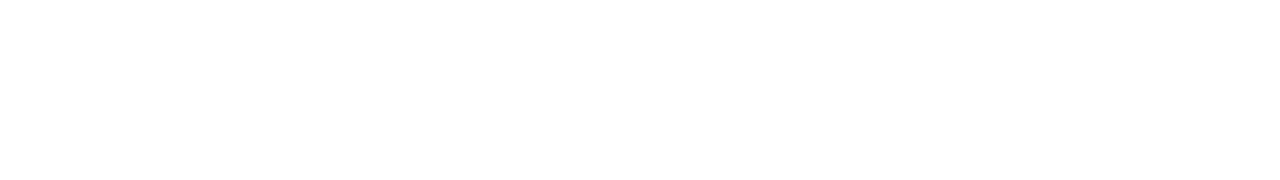
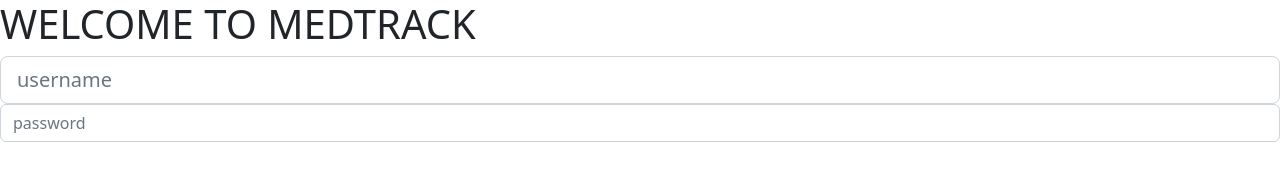
Before and after one commit to 220425-Reston-NET/AlphaCode-Frontend-p2, a plain HTML site: page index.html in a window 1280 px wide. Drawn offline with nearby package versions, Linux system fonts and the light colour scheme.

Commit message:
linked bootstrap, css, and js with basic form sample

```diff
--- a/index.html
+++ b/index.html
@@ -1,12 +1,38 @@
 <!DOCTYPE html>
 <html lang="en">
-<head>
-    <meta charset="UTF-8">
-    <meta http-equiv="X-UA-Compatible" content="IE=edge">
-    <meta name="viewport" content="width=device-width, initial-scale=1.0">
-    <title>Document</title>
-</head>
-<body>
+  <head>
+    <meta charset="UTF-8" />
+    <meta http-equiv="X-UA-Compatible" content="IE=edge" />
+    <meta name="viewport" content="width=device-width, initial-scale=1.0" />
+    <!-- CSS only -->
+    <link
+      href="https://cdn.jsdelivr.net/npm/bootstrap@5.2.0-beta1/dist/css/bootstrap.min.css"
+      rel="stylesheet"
+      integrity="sha384-0evHe/X+R7YkIZDRvuzKMRqM+OrBnVFBL6DOitfPri4tjfHxaWutUpFmBp4vmVor"
+      crossorigin="anonymous"
+    />
+    <link rel="stylesheet" href="assets/style.css" />
+    <title>MEDTRACK</title>
+  </head>
+  <body>
+    <h1 id="nav">WELCOME TO MEDTRACK</h1>
 
-</body>
+    <div class="login-form">
+      <form action="">
+        <input
+          class="form-control form-control-lg"
+          type="text"
+          placeholder="username"
+        />
+        <input
+          class="form-control"
+          type="password"
+          placeholder="password"
+
+        />
+      </form>
+    </div>
+
+    <script src="assets/app.js"></script>
+  </body>
 </html>
```
